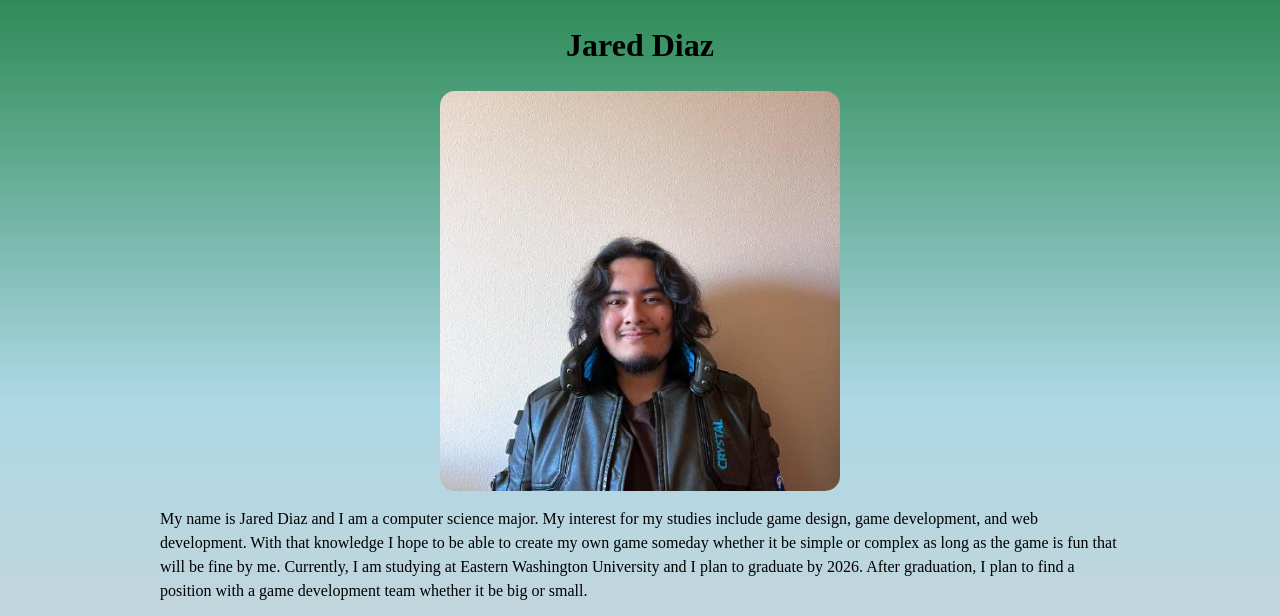
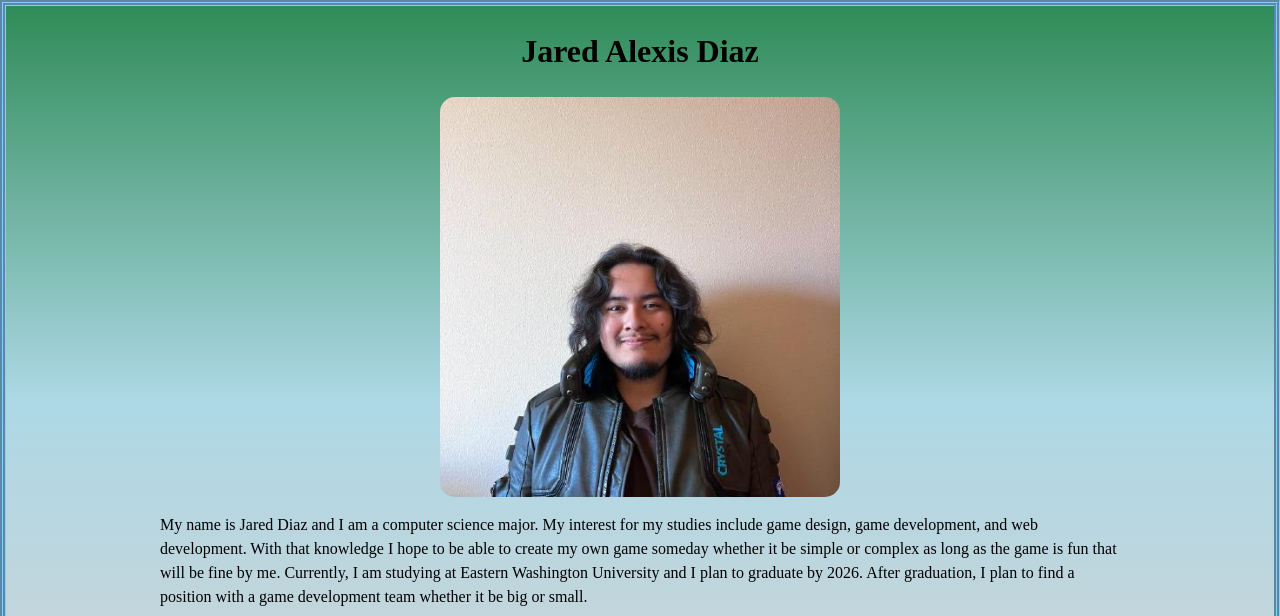
Before and after one commit to JaredD221/landing-page, a plain HTML site: page index.html in a window 1280 px wide. Shown: the top 616 px of the page. Drawn offline with nearby package versions, Linux system fonts and the light colour scheme.

Commit message:
added border to web page, fixed name display in json data

```diff
--- a/data.json
+++ b/data.json
@@ -25,7 +25,7 @@
 
 "data1": [
     {
-        "name": "Jared Diaz",
+        "name": "Jared Alexis Diaz",
         "bio": "My name is Jared Diaz and I am a computer science major. My interest for my studies include game design, game development, and web development. With that knowledge I hope to be able to create my own game someday whether it be simple or complex as long as the game is fun that will be fine by me. Currently, I am studying at Eastern Washington University and I plan to graduate by 2026. After graduation, I plan to find a position with a game development team whether it be big or small.",
         "skills": [
             "HTML",
--- a/script.js
+++ b/script.js
@@ -14,7 +14,6 @@ document.addEventListener('DOMContentLoaded', function() {
             // Update the <h1> element
             const h1 = document.querySelector('h1');
             h1.textContent = data1.name;
-            h1.style.animation = 'pulse 1s infinite';
 
             // Create and insert the <p> element with the bio content
             const p = document.createElement('p');
--- a/style.css
+++ b/style.css
@@ -2,8 +2,9 @@
 
 html, body {
   height: 100%;
-  margin: 0;
-  padding: 0;
+  margin: auto;
+  padding: 25;
+  border: 3px groove lightskyblue;
 }
 
 body {
```
